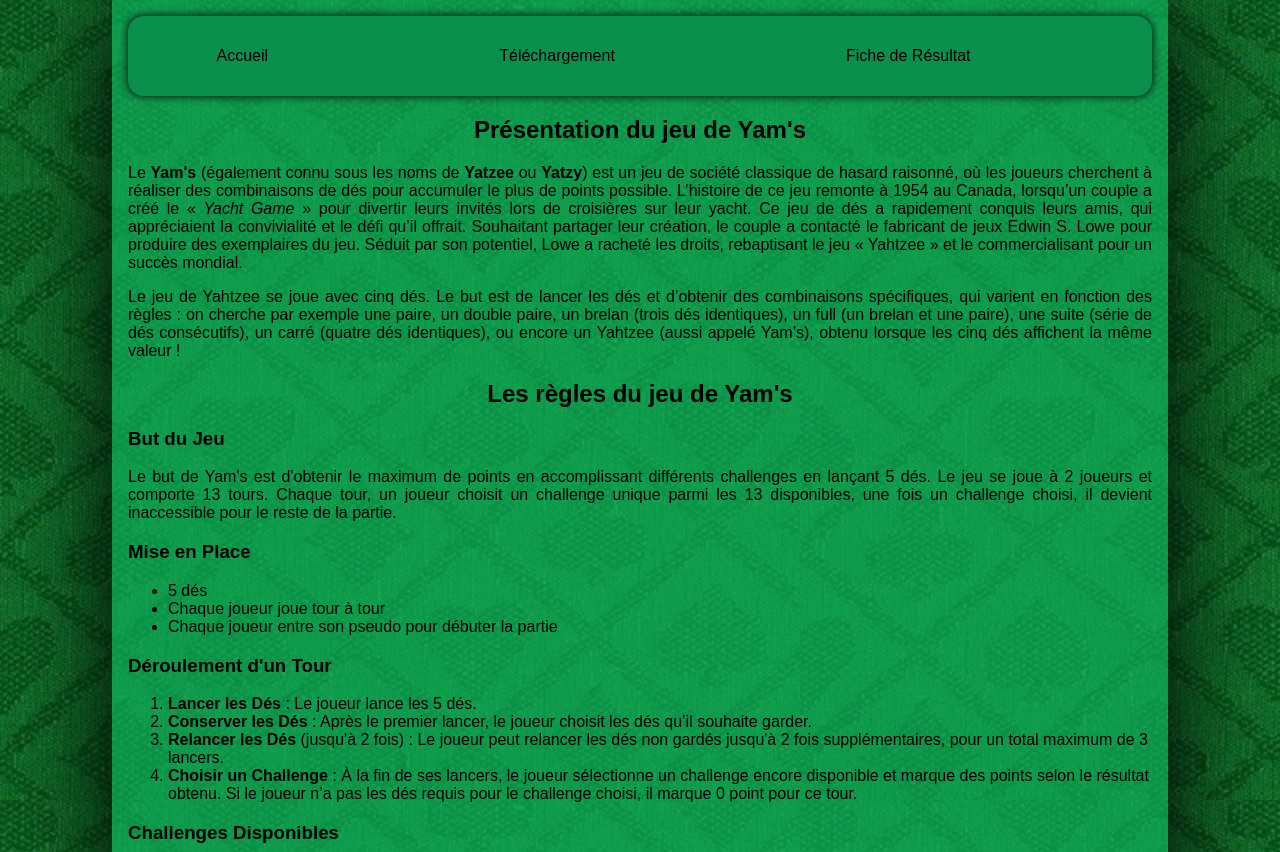
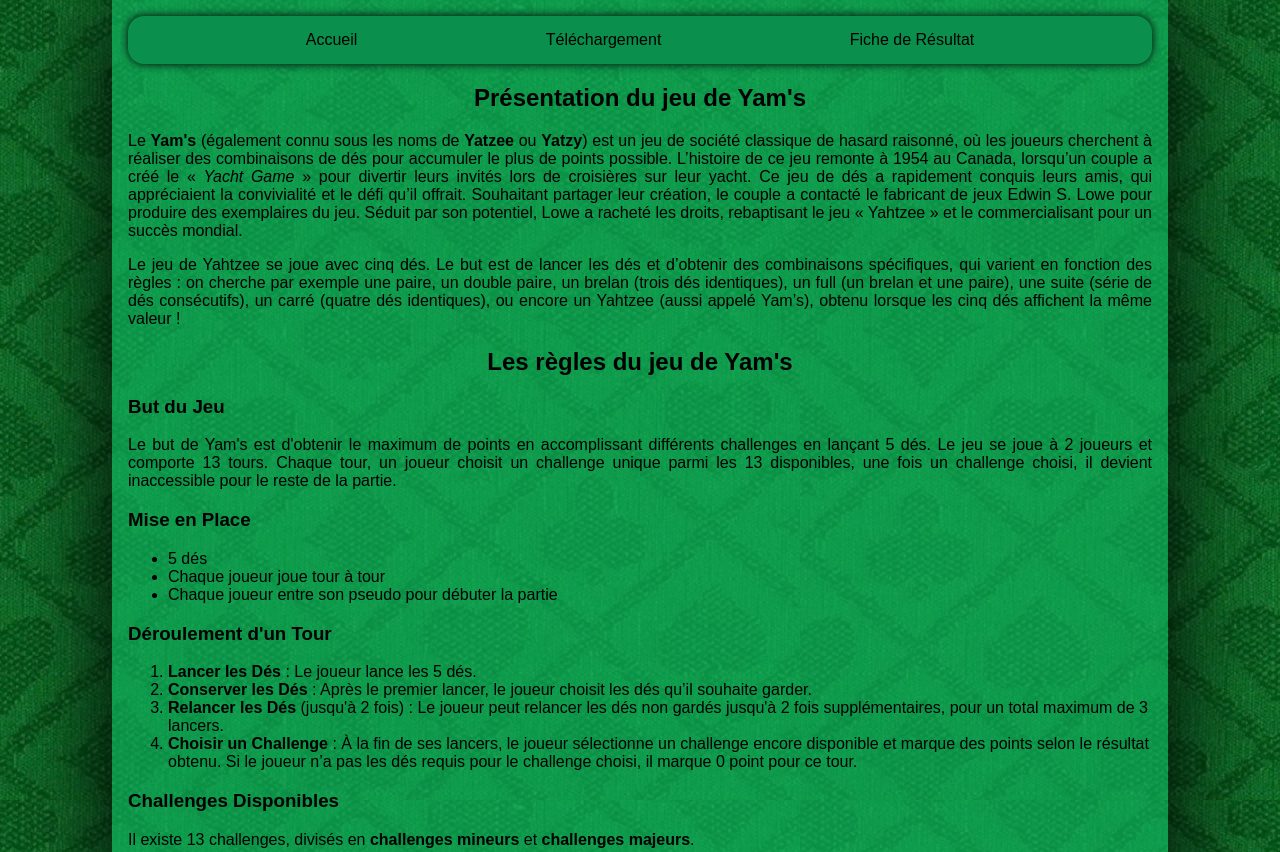
Before and after one commit to KitsuneNoMegami/Yams-game, a plain HTML site: page SiteWeb/acceuil.html in a window 1280 px wide. Shown: the top 852 px of the page. Drawn offline with Linux system fonts and the light colour scheme; a web font is replaced by a local one.

Commit message:
"Refactored navigation bar in multiple HTML files to use a div container with CSS styling"

```diff
--- a/SiteWeb/acceuil.html
+++ b/SiteWeb/acceuil.html
@@ -14,12 +14,11 @@
     </head>
 <body>
     <header id="navbar">
-        <a href="acceuil.html"><em id="green_text"> -- </em>Accueil<em id="green_text"> -- </em></a>
-        <p id="green_text">- - - - - - </p>
-        <a id="center_link" href="telechargement.html"><em id="green_text"> -- </em>Téléchargement<em id="green_text"> -- </em></a>
-        <p id="green_text">- - - - - - </p>
-        <a class="current-menu" href="resultat.html"><em id="green_text"> -- </em>Fiche de Résultat<em id="green_text"> -- </em></a>
-        <p id="green_text">- - </p>
+        <div class="navbar-links">
+            <a href="acceuil.html"><em id="green_text"> -- </em>Accueil<em id="green_text"> -- </em></a>
+            <a id="center_link" href="telechargement.html"><em id="green_text"> -- </em>Téléchargement<em id="green_text"> -- </em></a>
+            <a class="current-menu" href="resultat.html"><em id="green_text"> -- </em>Fiche de Résultat<em id="green_text"> -- </em></a>
+        </div>
     </header>
 
     <h2 id="titre-presentation">Présentation du jeu de Yam's</h2>
--- a/SiteWeb/style.css
+++ b/SiteWeb/style.css
@@ -22,30 +22,39 @@ body {
 /* Page d'acceuil */
 #navbar {
     display: flex;
-    flex-direction: row;
+    flex-direction: column;
     position: sticky;
     align-items: center;
-    justify-content: space-evenly;
+    justify-content: center;
     width: 100%;
     line-height: 3em;
     background-color: #0a8f4c;
     border-radius: 1rem;
     box-shadow: 0 0 10px rgba(0, 0, 0);
 
+    .navbar-links {
+        display: flex;
+        justify-content: space-evenly;
+        width: 100%;
+    }
+
     a {
         display: flex;
         text-decoration: none;
         color: black;
     }
+
     a:hover {
         background-color: #0ebd65;
         border-radius: 0.2rem;
         outline: 0.2em solid #0ebd65;
     }
+
     #green_text {
         opacity: 0;
     }
 }
+
 
 h2 {
     text-align: center;
```
Also changed, not shown: SiteWeb/resultat.html (+5 -7 lines), SiteWeb/telechargement.html (+5 -6 lines).
